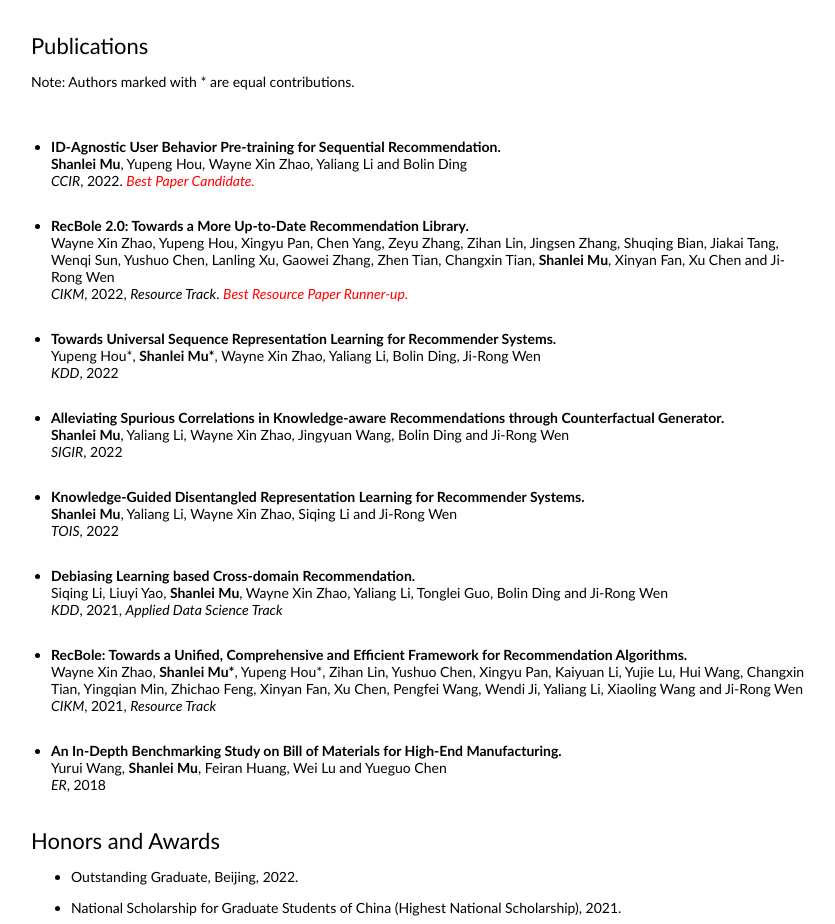
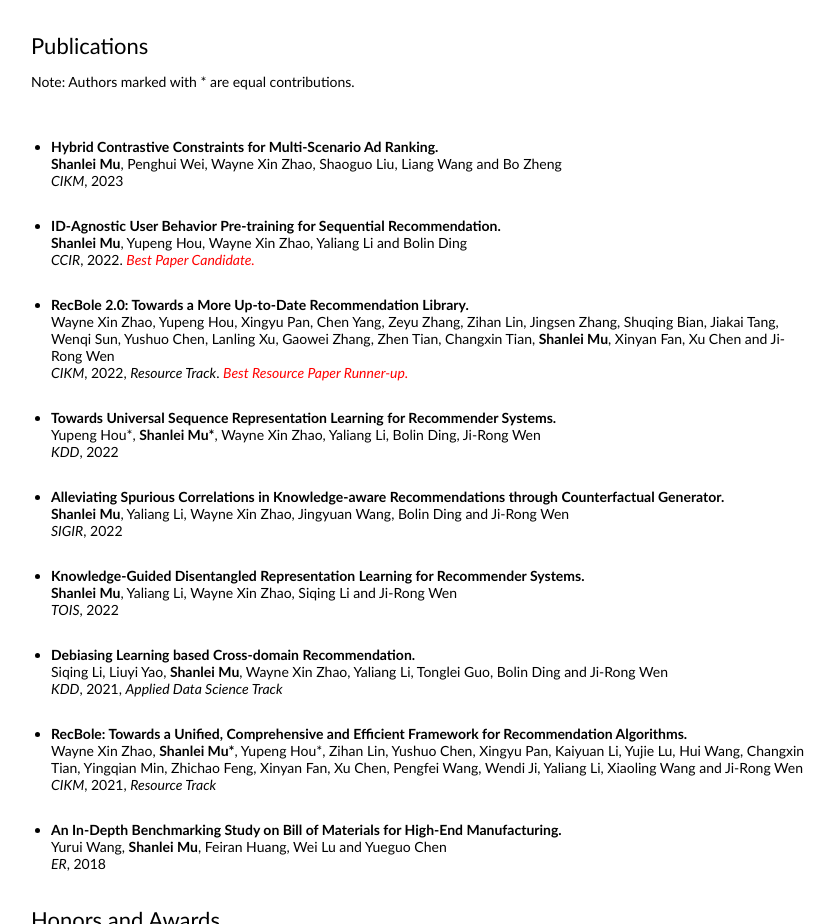
Before and after one commit to ShanleiMu/shanleimu.github.io, a plain HTML site: page index.html in a window 1280 px wide. Shown: the part 1600-2524 px from the top of the page, without its empty margins (229-1064 px from the left). Drawn offline with Linux system fonts and the light colour scheme.

Commit message:
Update index.html

```diff
--- a/index.html
+++ b/index.html
@@ -129,6 +129,19 @@
               <p>
               Note: Authors marked with * are equal contributions.
               </p>
+            </td>
+          </tr>
+
+          <tr>
+            <td style="padding:0px;width:100%;vertical-align:middle">
+              <ul><li>
+              <papertitle>Hybrid Contrastive Constraints for Multi-Scenario Ad Ranking.</papertitle>
+              <br>
+              <strong>Shanlei Mu</strong>, Penghui Wei, Wayne Xin Zhao, Shaoguo Liu, Liang Wang and Bo Zheng
+              <br>
+              <em>CIKM</em>, 2023
+              <br>
+              </li></ul>
             </td>
           </tr>
 
```
